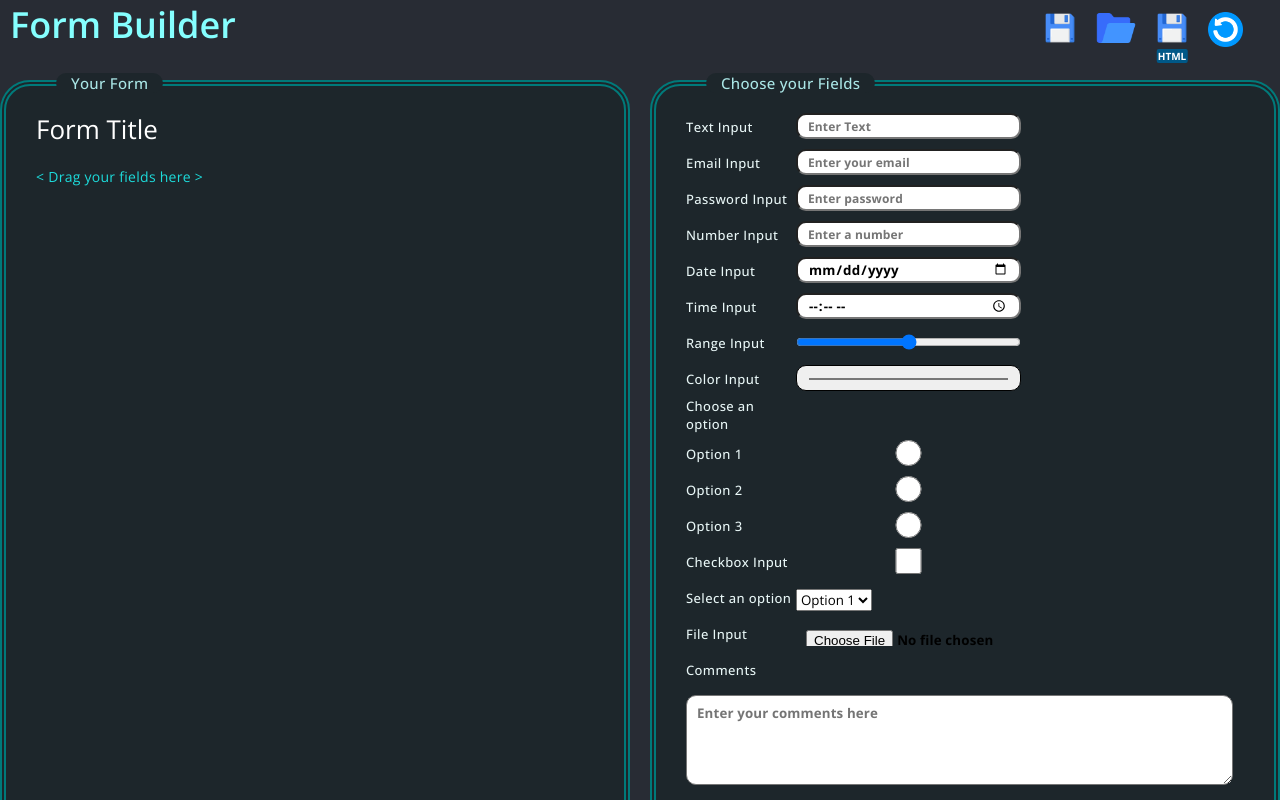
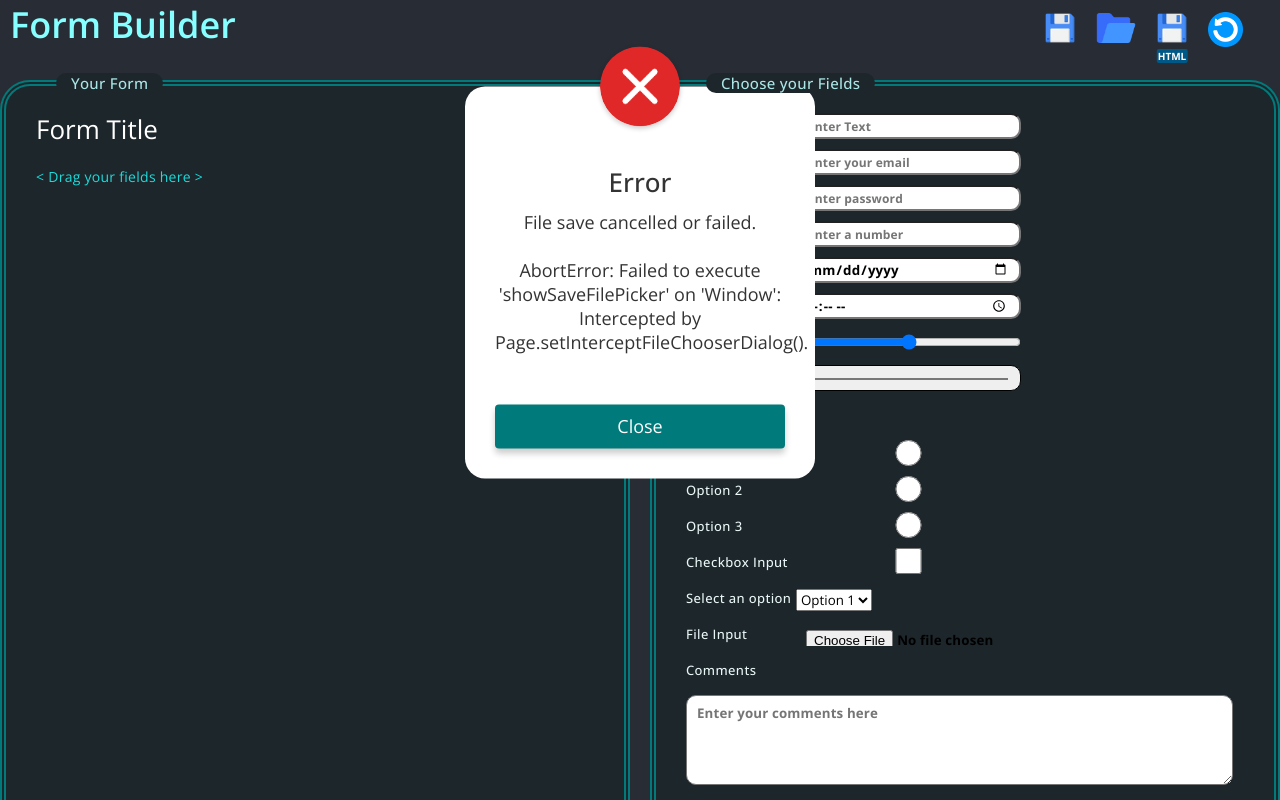
Before and after one commit to Wisegirlie/Form-builder, a React (Create React App) app: page / in a window 1280 px wide. Both pictures are taken after a click on the picture 1060 px from the left and 28 px from the top of the page. Shown: the top 800 px of the page. Built offline with nearby package versions, Linux system fonts and the light colour scheme.

Commit message:
07 - dialog window added

```diff
--- /dev/null
+++ b/src/components/dialog.jsx
@@ -0,0 +1,27 @@
+import '../css/dialog.css'
+import Tick from '../assets/icon_tick.png'
+import Cancel from '../assets/icon_cancel.png'
+
+export default function Dialog({ title = "Message", message = "", error = false,  onClose }) {
+
+    function closeDialog () {
+        if (onClose) {
+            onClose();
+        }
+    }
+
+    return (
+        <div className="dialog-container" id="popup">
+            <div className="dialog-innercontainer">
+                <img className="dialog-icon" src={error ? Cancel : Tick} alt="Dialog Message" />
+                <div className="dialog-title">
+                    {title}
+                </div>
+                <div className="dialog-message" style={{ whiteSpace: 'pre-line' }}>
+                    {message}
+                </div>
+                <button className="close-button"  type="submit" onClick={closeDialog}>Close</button>
+            </div>
+        </div>
+    );
+}
--- a/src/components/header.jsx
+++ b/src/components/header.jsx
@@ -1,16 +1,25 @@
 import '../css/header.css';
-import SaveFile from '../assets/save-file.png'
-import OpenFile from '../assets/open-folder.png'
-import Restart from '../assets/refresh-arrow.png'
+import SaveFile from '../assets/save-file.png';
+import OpenFile from '../assets/open-folder.png';
+import Restart from '../assets/refresh-arrow.png';
+import Dialog from './dialog.jsx';
+import { useState } from 'react';
 
 export default function Header({ formFields, setFormFields, isDropped, setIsDropped }) {
 
+    // Status Pop-up variables
+    const [showDialog, setShowDialog] = useState(false);
+    const [dialogTitle, setDialogTitle] = useState('');
+    const [dialogMessage, setDialogMessage] = useState('');
+    const [isError, setIsError] = useState(false);
+
+    // Icons' functionalities
     const handleReset = () => {
         window.location.reload();
     };
 
     const saveForm = async () => {
-        const jsonContent = JSON.stringify(formFields, null, 2); // Pretty-print JSON
+      const jsonContent = JSON.stringify(formFields, null, 2);
       const blob = new Blob([jsonContent], { type: "application/json" });
 
       if (window.showSaveFilePicker) {
@@ -18,28 +27,49 @@ export default function Header({ formFields, setFormFields, isDropped, setIsDrop
         try {
           const handle = await window.showSaveFilePicker({
             suggestedName: "custom_form.json",
-                    types: [{ description: "JSON Files", accept: { "application/json": [".json"] } }]
+            types: [
+              {
+                description: "JSON Files",
+                accept: { "application/json": [".json"] },
+              },
+            ],
           });
 
           const writable = await handle.createWritable();
           await writable.write(blob);
           await writable.close();
-
-                alert("\nFile saved successfully!");
+          // Show success dialog
+          setDialogTitle("Success");
+          setDialogMessage("File successfully saved.");
+          setIsError(false);
+          setShowDialog(true);
         } catch (error) {
-                alert("File save cancelled or failed: \n" + error);
+          // Show error dialog
+          setDialogTitle("Error");
+          setDialogMessage(`File save cancelled or failed. \n\n ${error}`);
+          setIsError(true);
+          setShowDialog(true);
         }
       } else {
         // Fallback for Safari & Firefox: Use Blob + <a> download
         const filename = prompt("Enter filename:", "custom_form.json");
         if (!filename) {
-                alert("Filename is empty. \n File not saved.");
+          // Show error dialog
+          setDialogTitle("Error");
+          setDialogMessage(`File name is empty. \n File not saved.`);
+          setIsError(true);
+          setShowDialog(true);
           return;
         }
         const link = document.createElement("a");
         link.href = URL.createObjectURL(blob);
         link.download = filename;
         link.click();
+        // Show success dialog
+        setDialogTitle("Success");
+        setDialogMessage("File successfully saved.");
+        setIsError(false);
+        setShowDialog(true);
       }
     };
 
@@ -58,22 +88,39 @@ export default function Header({ formFields, setFormFields, isDropped, setIsDrop
                 const writable = await handle.createWritable();
                 await writable.write(blob);
                 await writable.close();
-
-                alert("\nFile saved successfully!");
+                // Show success dialog
+                setDialogTitle("Success");
+                setDialogMessage("File successfully exported\nin HTML format.");
+                setIsError(false);
+                setShowDialog(true);
             } catch (error) {
-                alert("File save cancelled or failed: \n" + error);
+                // Show error dialog
+                setDialogTitle("Error");
+                setDialogMessage(`File save cancelled or failed: \n\n ${error}`);
+                setIsError(true);
+                setShowDialog(true);
             }
         } else {
             // Fallback for Safari & Firefox: Use Blob + <a> download
             const filename = prompt("Enter filename:", "custom_form.html");
             if (!filename) {
                 alert("Filename is empty. \n File not saved.");
+                // Show error dialog
+                setDialogTitle("Error");
+                setDialogMessage(`Filename is empty. \n File not saved.`);
+                setIsError(true);
+                setShowDialog(true);
                 return;
             }
             const link = document.createElement("a");
             link.href = URL.createObjectURL(blob);
             link.download = filename;
             link.click();
+            // Show success dialog
+            setDialogTitle("Success");
+            setDialogMessage("File successfully exported\nin HTML format.");
+            setIsError(false);
+            setShowDialog(true);
         }
     };
 
@@ -89,14 +136,23 @@ export default function Header({ formFields, setFormFields, isDropped, setIsDrop
                 const text = await file.text();
                 const parsedData = JSON.parse(text);
                 setFormFields(parsedData);
-                if (formFields.length === 1) {
+                console.log(formFields.length);
+                if (formFields.length === 1 || formFields.length === 0) {
                     setIsDropped(false);  // show message if no fields
                 } else {
                     setIsDropped(true);
                 }
-                alert("\nFile loaded successfully!");
+                // Show success dialog
+                setDialogTitle("Success");
+                setDialogMessage("File loaded successfully.");
+                setIsError(false);
+                setShowDialog(true);
             } catch (error) {
-                alert("File load cancelled or failed: \n" + error);
+                // Show error dialog
+                setDialogTitle("Error");
+                setDialogMessage(`File load cancelled or failed: \n\n ${error}`);
+                setIsError(true);
+                setShowDialog(true);
             }
         } else {
             // Fallback for Safari & Firefox: Use hidden file input
@@ -113,7 +169,11 @@ export default function Header({ formFields, setFormFields, isDropped, setIsDrop
                 reader.onload = (e) => {
                     const parsedData = JSON.parse(e.target.result);
                     setFormFields(parsedData);
-                    console.log("File loaded successfully!");
+                    // Show success dialog
+                    setDialogTitle("Success");
+                    setDialogMessage("File loaded successfully.");
+                    setIsError(false);
+                    setShowDialog(true);
                 };
                 reader.readAsText(file);
             });
@@ -126,6 +186,16 @@ export default function Header({ formFields, setFormFields, isDropped, setIsDrop
 
     return (
         <header className='header_container'>
+            {/* Render Dialog conditionally */}
+            {showDialog && (
+                <Dialog
+                    title={dialogTitle}
+                    message={dialogMessage}
+                    error={isError}
+                    onClose={() => setShowDialog(false)}
+                />
+            )}
+
             <div className="header_title">
                 Form Builder
             </div>
@@ -157,7 +227,6 @@ export default function Header({ formFields, setFormFields, isDropped, setIsDrop
                     <span className="tooltip">Restart form</span>
                 </div>
             </div>
-
         </header>
     );
   }
--- a/src/components/main.jsx
+++ b/src/components/main.jsx
@@ -11,7 +11,7 @@ export default function Main({ formFields, setFormFields, isDropped, setIsDroppe
     const drag = (ev) => {
         const fieldId = ev.target.id; // Get the ID of the dragged field
         ev.dataTransfer.setData("text", fieldId); // Pass the ID
-        console.log("drag - " + ev.target.id);
+        // console.log("drag - " + ev.target.id);  // debugging
         // Finds input type
         const inputField = ev.target.querySelector("input");
         if (inputField) {
@@ -47,8 +47,8 @@ export default function Main({ formFields, setFormFields, isDropped, setIsDroppe
         // console.log(`FieldType = ${fieldType}`); // debugging
         const randomId = Math.floor(10000 + Math.random() * 90000);
         if (fieldType !== "unknown") {
-            const newField = { id: `${randomId}`, type: fieldType }; // Create a new field object
-            setFormFields([...formFields, newField]); // Add the new field to the state
+            const newField = { id: `${randomId}`, type: fieldType };
+            setFormFields([...formFields, newField]);
             setIsDropped(true);
         }
     };
@@ -59,12 +59,6 @@ export default function Main({ formFields, setFormFields, isDropped, setIsDroppe
         const fieldId = ev.dataTransfer.getData("text"); // Get the field ID
         // console.log(`Dropping right: ${fieldId}`); // debugging
         setFormFields((prevFields) => {
-            // console.log("Dropping fieldId:", fieldId); // debugging
-            // Log the current ids of the fields in prevFields to see if they match // debugging
-            // prevFields.forEach(field => {
-            //     console.log("Current field id:", field.id); // debugging
-            // });
-
             // Remove corresponding field
             const updatedFields = prevFields.filter((field) => field.id !== fieldId);
             // console.log("Updated fields after filtering:", updatedFields); // debugging
@@ -237,7 +231,7 @@ export default function Main({ formFields, setFormFields, isDropped, setIsDroppe
                 </div>
 
                 <div className="form_custom">
-                    <div className="form_custom" id="form_custom">  {/* convert to <form> when needed */}
+                    <div className="form_custom" id="form_custom">  {/* convert <div> to <form> when needed */}
                         {!isDropped && (
                             <div className="form_custom_comment">
                             {'< Drag your fields here >'}
@@ -258,7 +252,7 @@ export default function Main({ formFields, setFormFields, isDropped, setIsDroppe
                 </div>
 
                 <div>
-                    <div className="custom-form" id='form_right'>  {/* convert to <form> when needed */}
+                    <div className="custom-form" id='form_right'>  {/* convert <div> to <form> when needed */}
 
                         {fields.map(field => (
                             renderField(field.type, field.id)
--- /dev/null
+++ b/src/css/dialog.css
@@ -0,0 +1,50 @@
+.dialog-container {
+    position: absolute;
+    width: 350px;
+    top: 50%;
+    left: 50%;
+    transform: translate(-50%, -80%);
+    background: #ffffff; /* #3c5077; azul lindo */
+    color: #333;
+    text-align: center;
+    padding: 0 30px 30px;
+    border-radius: 20px;
+    visibility: visible;
+}
+
+.dialog-innercontainer {
+
+}
+
+.dialog-icon {
+    width: 80px;
+    margin-top: -40px;
+    border-radius: 50%;
+    box-shadow: 0 2px 5px rgba(0, 0, 0, 0.2);
+}
+
+.dialog-title {
+    font-size: 26px;
+    margin: 30px 0 10px;
+    font-weight: 500;
+}
+
+.dialog-message {
+    font-size: 18px;
+}
+
+
+.close-button {
+    width: 100%;
+    margin-top: 50px;
+    padding: 10px 0;
+    /* background: #6fd649;  verde lindo */
+    background-color: #007a7a;
+    color: #ffffff;
+    border: 0;
+    outline: none;
+    font-size: 18px;
+    border-radius: 4px;
+    cursor: pointer;
+    box-shadow: 0 5px 6px rgba(0, 0, 0, 0.2);
+}
```
Also changed, not shown: src/assets/icon_cancel.png (added), src/assets/icon_tick.png (added). Lines whose indentation alone changed are shown as unchanged.
